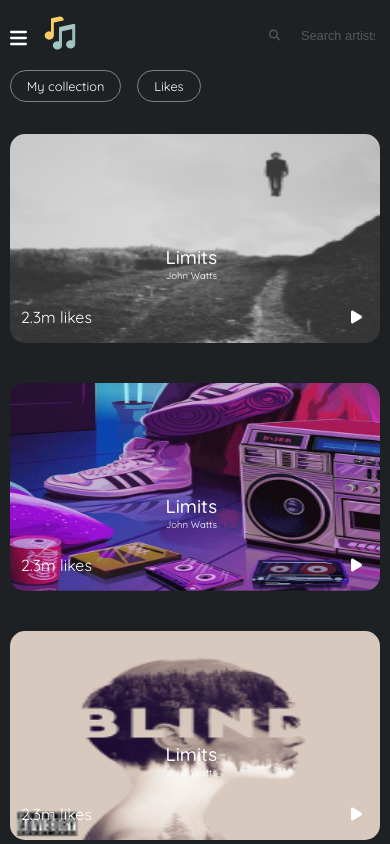
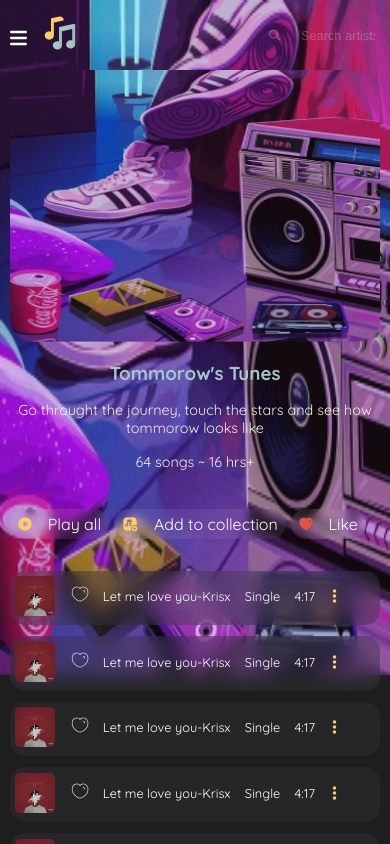
Before and after one commit to The-indigo/kaboom, a React (Create React App) app: page / in a window 390 px wide. Shown: the top 844 px of the page. Built offline with nearby package versions, Linux system fonts and the light colour scheme.

Commit message:
view chart or album mobile

```diff
--- a/src/components/Home/Home.js
+++ b/src/components/Home/Home.js
@@ -15,7 +15,7 @@ import Audiocontrols from "../shared/Audiocontrols/Audiocontrols";
 let albumData = [];
 
 const Home = () => {
-  const [page, setPage] = useState("collections");
+  const [page, setPage] = useState("topcharts");
   const [albums,setAlbums]=useState([])
   useEffect(() => {
     // const fetchAlbums = async () => {
--- a/src/components/Viewchartoralbum/Viewchartoralbum.css
+++ b/src/components/Viewchartoralbum/Viewchartoralbum.css
@@ -1,8 +1,5 @@
 .view-chart {
     width: 100%;
-
-    /* position: relative; */
-
 }
 
 .viewchart-div,
@@ -10,11 +7,8 @@
     display: flex;
 }
 
-.viewchart-div {
-    align-items: flex-end;
-    /* position: relative; */
-    /* align-items: flex-end; */
-}
+
+
 
 .viewchart-div h1 {
     color: #A4C7C6;
@@ -42,12 +36,6 @@
 }
 
 
-.viewchart-image-div {
-    width: 15rem;
-    height: 15rem;
-
-}
-
 .viewchart-image-div img {
     width: 100%;
     height: 100%;
@@ -68,7 +56,7 @@
     gap: 1rem;
     background-color: rgba(255, 255, 255, 0.07);
     padding: .55rem 1rem;
-    border-radius: 2rem
+    border-radius: 2rem;
 }
 
 .like-button {
@@ -89,3 +77,48 @@
     font-size: .8rem;
 
 }
+
+@media (min-width:800.01px) {
+    .viewchart-div {
+        align-items: flex-end;
+    }
+
+    .viewchart-image-div {
+        width: 15rem;
+        height: 15rem;
+    }
+
+    .desktop-hide {
+        display: none;
+    }
+
+}
+
+@media(max-width:800px) {
+    .viewchart-button-div {
+        flex-wrap: wrap;
+        gap: .3rem;
+        align-items: center;
+    }
+
+    .viewchart-image-div {
+        height: 17rem;
+    }
+
+    .viewchart-div {
+        flex-direction: column;
+    }
+
+    .viewchart-text-div {
+        margin-left: 0;
+    }
+
+    .viewchart-text-div-p1,
+    .viewchart-text-div-p2 {
+        width: 100%;
+    }
+
+    .chart-button {
+        padding: .30rem .50rem;
+    }
+}
--- a/src/components/Viewchartoralbum/Viewchartoralbum.js
+++ b/src/components/Viewchartoralbum/Viewchartoralbum.js
@@ -21,9 +21,13 @@ const Viewchartoralbum = () => {
                         <div className="add-button chart-button">
                             <img src='images/musicadd.png' alt='add music icon'/>
                     <p>Add to collection</p>
+                        </div>
+                            <div className="add-button chart-button">
+                            <img src="images/heartred.png" alt="heart icon" />
+                    <p>Like</p>
                 </div>
-                  <div className="like-button chart-button">
-                           <img src="images/heartred.png" alt="heart icon"/>
+                  <div className="like-button chart-button mobile-hide">
+                            <img src="images/heartred.png" alt="heart icon" />
                 </div>
                 </div>
                 </div>
```
